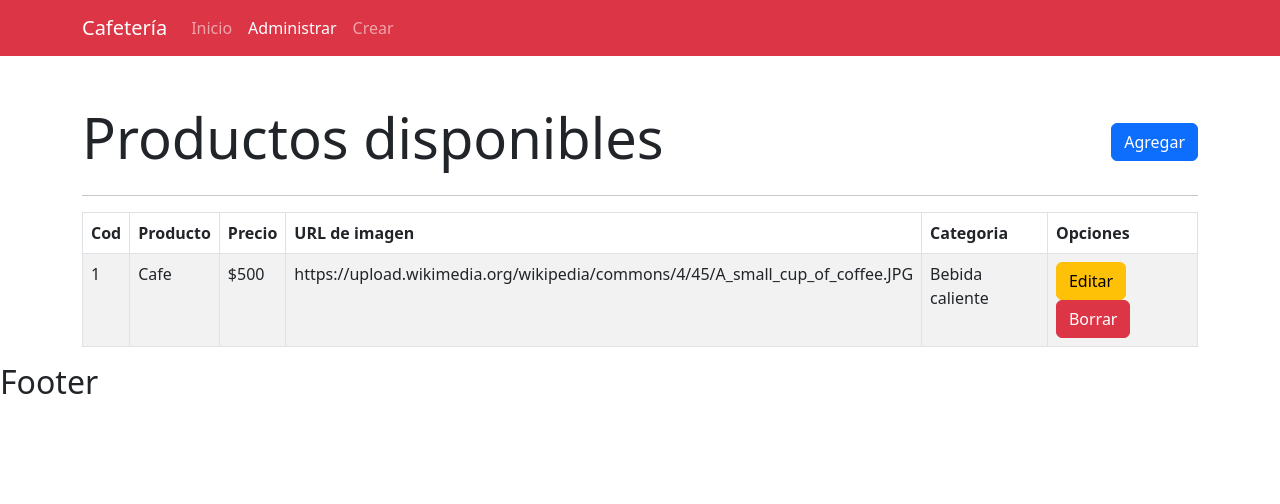
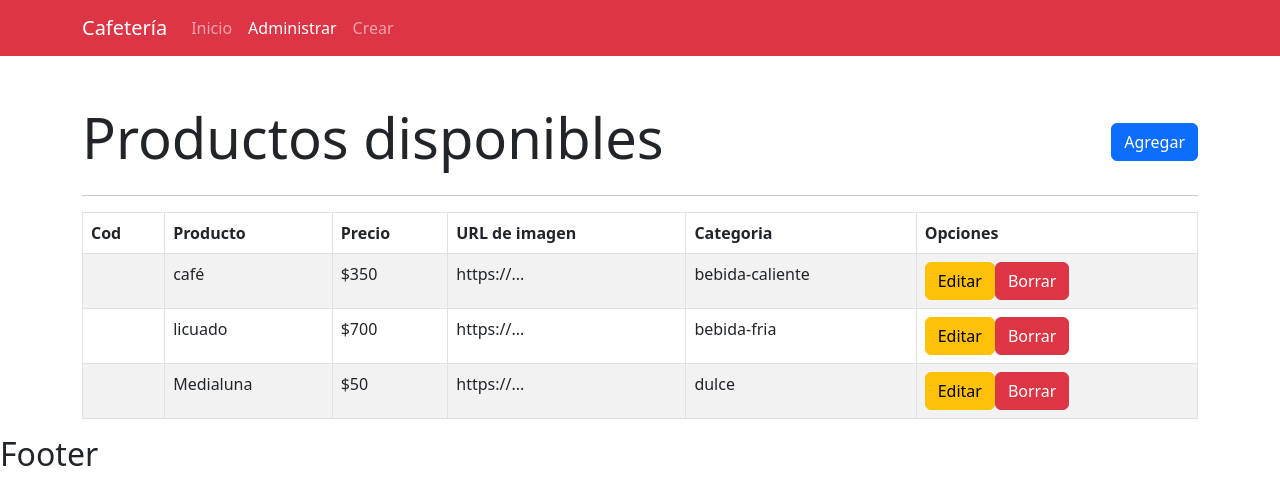
Before and after one commit to valeormaechea/crud_react, a React (Create React App) app: page /administrar in a window 1280 px wide. Shown: the top 504 px of the page. Built offline with nearby package versions, Linux system fonts and the light colour scheme; data requests are answered from the project's data file.

Commit message:
agregamos variable de entorno y datos en item producto

```diff
--- a/src/components/views/producto/AdministrarProductos.js
+++ b/src/components/views/producto/AdministrarProductos.js
@@ -1,8 +1,30 @@
-import React from "react";
+import React, { useState, useEffect } from "react";
 import ItemProducto from "./ItemProducto";
 import { Table, Button } from "react-bootstrap";
 
 const AdministrarProductos = () => {
+  const URL = process.env.REACT_APP_API_CAFETERIA;
+  console.log(URL);
+
+  const [productos, setProductos] = useState([]);
+
+  useEffect(() => {
+    consultarAPI();
+  }, []);
+
+  const consultarAPI = async () => {
+    try {
+      // Codigo que quiero ejecutar
+      // Peticion get
+      const respuesta = await fetch(URL);
+      // Con el metodo json saco los datos del body
+      const listaProductos = await respuesta.json();
+      setProductos(listaProductos);
+    } catch (error) {
+      // Codigo por si falla
+    }
+  };
+
   return (
     <section className="container">
       <div className="d-flex justify-content-between align-items-center mt-5">
@@ -22,7 +44,9 @@ const AdministrarProductos = () => {
           </tr>
         </thead>
         <tbody>
-          <ItemProducto></ItemProducto>
+          {productos.map((producto) => (
+            <ItemProducto key={producto.id} producto={producto}></ItemProducto>
+          ))}
         </tbody>
       </Table>
     </section>
--- a/src/components/views/producto/ItemProducto.js
+++ b/src/components/views/producto/ItemProducto.js
@@ -1,15 +1,13 @@
 import React from "react";
 import Button from "react-bootstrap/esm/Button";
-const ItemProducto = () => {
+const ItemProducto = (props) => {
   return (
     <tr>
-      <td>1</td>
-      <td>Cafe</td>
-      <td>$500</td>
-      <td>
-        https://upload.wikimedia.org/wikipedia/commons/4/45/A_small_cup_of_coffee.JPG
-      </td>
-      <td>Bebida caliente</td>
+      <td>{props.id}</td>
+      <td>{props.producto.nombreProducto}</td>
+      <td>${props.producto.precio}</td>
+      <td>{props.producto.imagen}</td>
+      <td>{props.producto.categoria}</td>
       <td>
         <Button variant="warning">Editar</Button>
         <Button variant="danger">Borrar</Button>
--- a/src/index.js
+++ b/src/index.js
@@ -4,7 +4,7 @@ import App from './App';
 
 const root = ReactDOM.createRoot(document.getElementById('root'));
 root.render(
-  <React.StrictMode>
+  // <React.StrictMode>
     <App />
-  </React.StrictMode>
+  // </React.StrictMode>
 );
```
Also changed, not shown: 1 other file (tests, documents, lock files or other folders).
